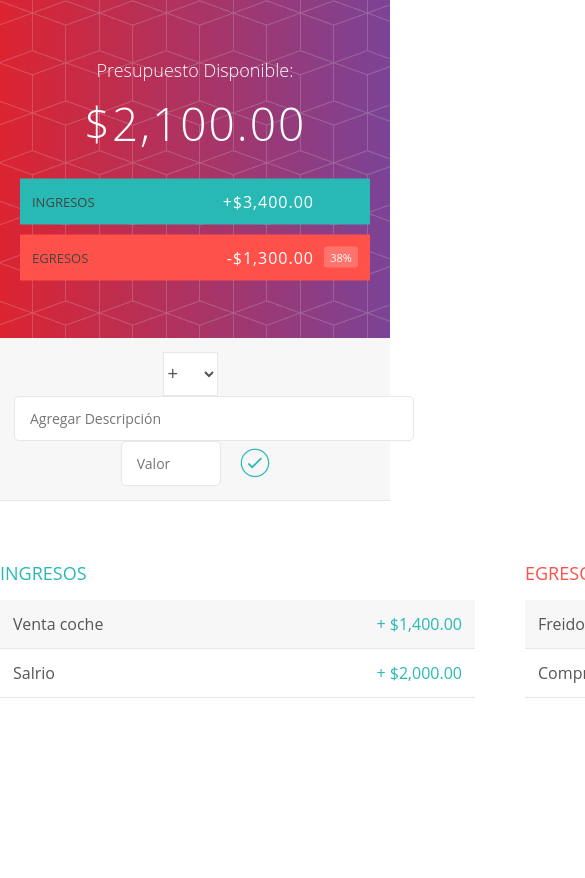
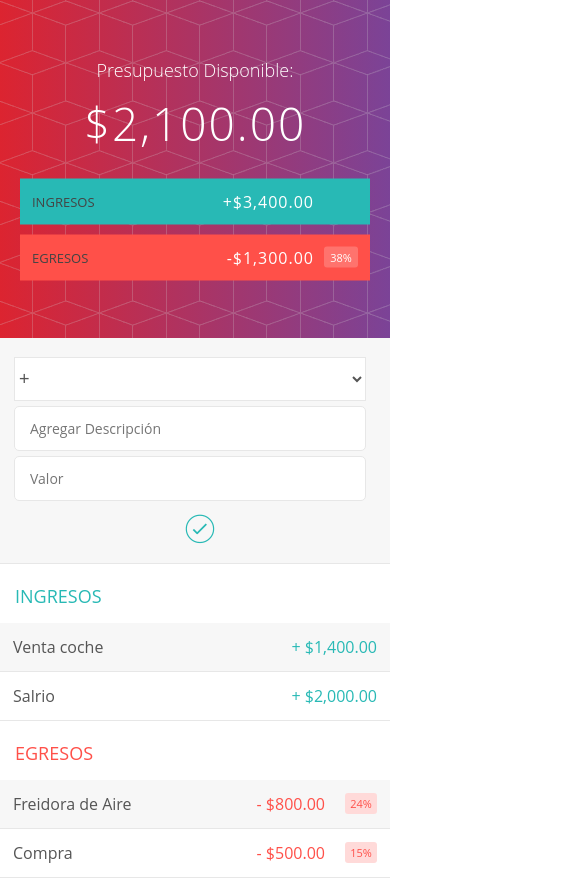
Before and after one commit to CornelioDev/presupuesto-app, an Angular app: page / in a window 390 px wide. Shown: the top 878 px of the page, 585 px wide, since content can reach past the window. Before the commit the page ends 844 px from the top, so only its background shows below. Built offline with nearby package versions, Linux system fonts and the light colour scheme.

Commit message:
Corrección de estilos en versión móvil

```diff
--- a/src/styles.css
+++ b/src/styles.css
@@ -267,3 +267,40 @@
 
 .no_pagado .elemento_porcentaje { box-shadow: 0 2px 6px 0 rgba(0, 0, 0, 0.1); }
 .no_pagado:hover .elemento_descripcion { font-weight: 900; }
+
+/* Mobile verson */
+@media only screen and (max-width: 600px) {
+
+    .ingreso,
+    .egreso {
+        width: 100%;
+        overflow: hidden;
+        margin-top: 20px;
+    }
+
+    .ingreso_titulo, .egreso_titulo {
+        margin-left:15px
+    }
+
+    .contenedor {
+        width: 100%;
+        overflow: hidden;
+        margin: 0;
+    }
+
+    .agregar_contenedor {
+        overflow: hidden;
+        text-align: initial;
+        display:flex;
+        flex-direction:column;
+    }
+
+    .agregar_descripcion, .agregar_valor, .agregar_tipo {
+        width: auto;
+        margin-top:5px;
+    }
+
+    .agregar_btn{
+        margin-top:10px;
+    }
+}
```
